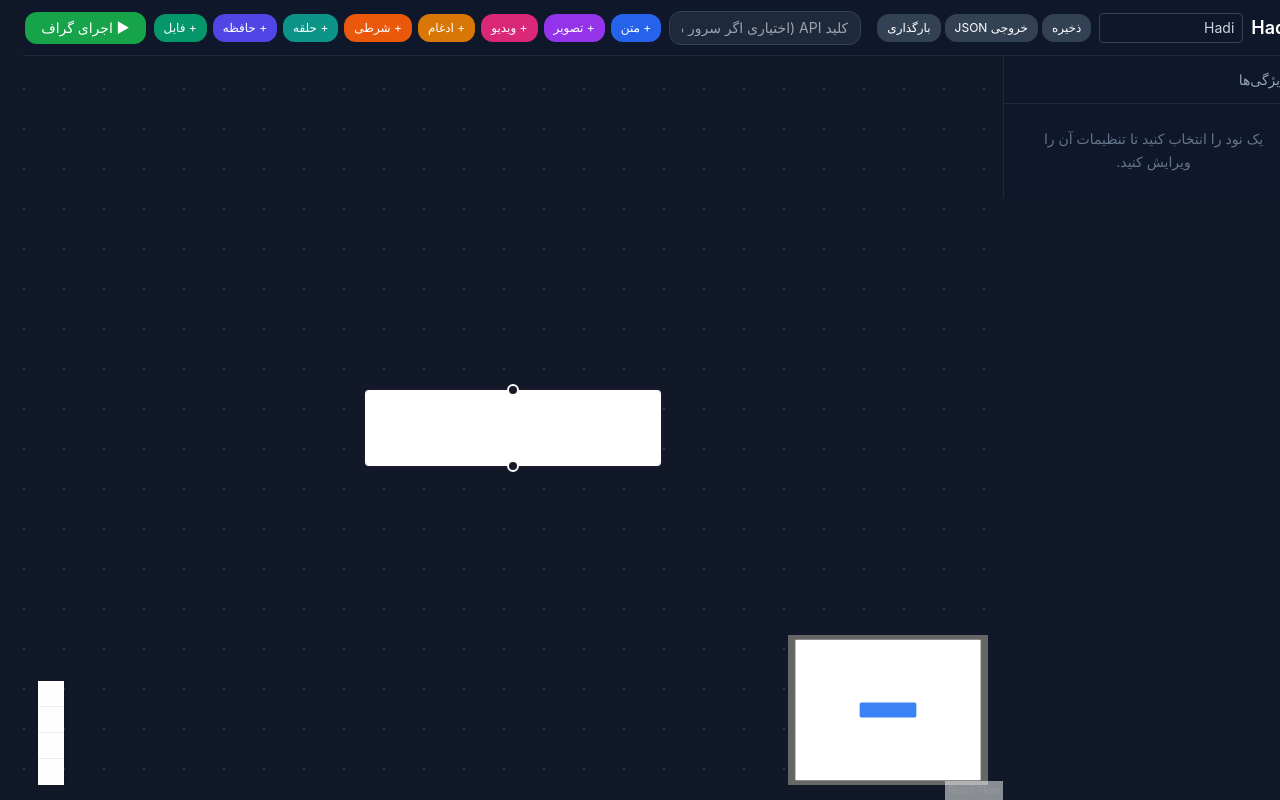
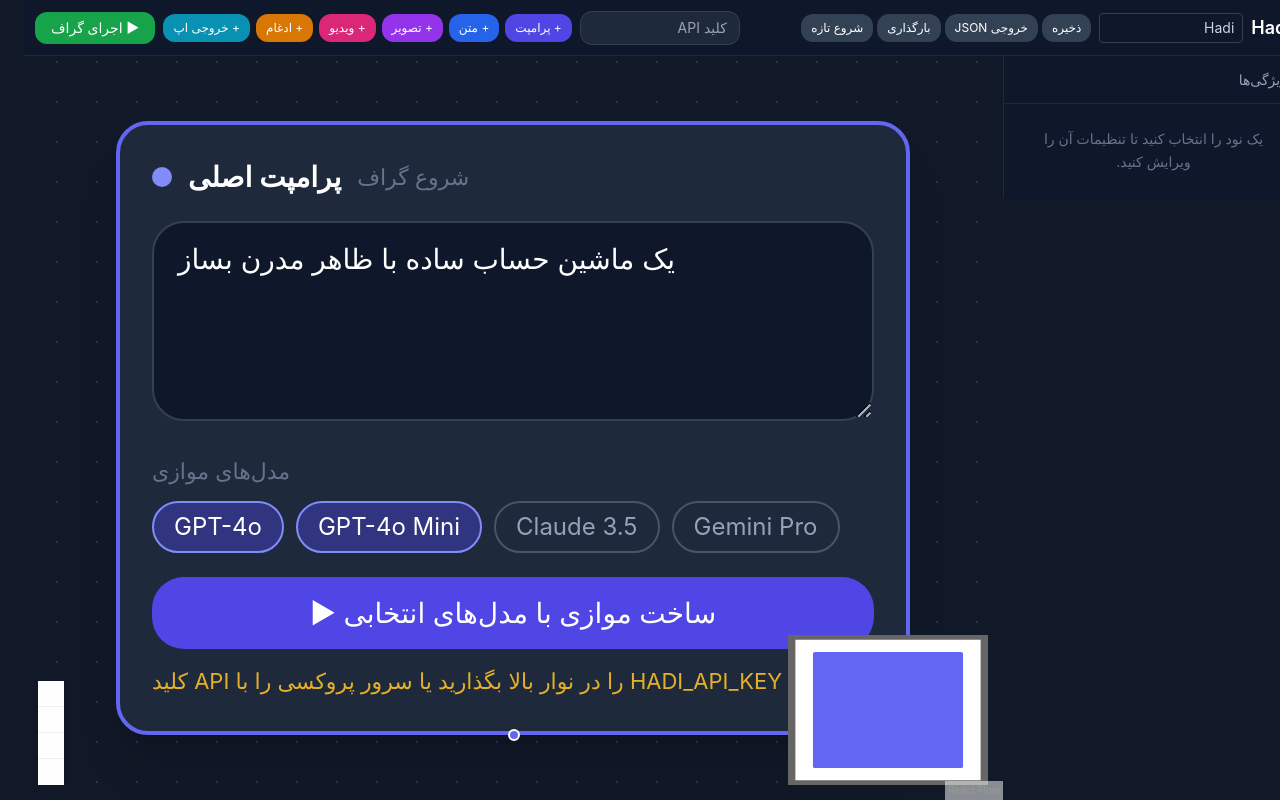
Before and after one commit to hamid19951995/hadi-canvas, a React (Vite) app: page / in a window 1280 px wide. Built offline with nearby package versions, Linux system fonts and the light colour scheme; the HTML template or start-up script is replaced by a standard one.

Commit message:
feat: register Prompt + AppOutput nodes; new project reset

```diff
--- a/src/App.tsx
+++ b/src/App.tsx
@@ -15,12 +15,15 @@ import { ConditionalNode } from './nodes/ConditionalNode'
 import { LoopNode } from './nodes/LoopNode'
 import { MemoryNode } from './nodes/MemoryNode'
 import { FileNode } from './nodes/FileNode'
+import { PromptNode } from './nodes/PromptNode'
+import { AppOutputNode } from './nodes/AppOutputNode'
 import { PropertiesPanel } from './components/PropertiesPanel'
 import { useCanvasStore } from './store/useCanvasStore'
 import { executeGraph, GraphCycleError } from './engine/graphEngine'
 import { readProjectFile } from './services/projectStorage'
 
 const nodeTypes: NodeTypes = {
+  prompt: PromptNode,
   text: TextNode,
   image: ImageNode,
   video: VideoNode,
@@ -29,9 +32,11 @@ const nodeTypes: NodeTypes = {
   loop: LoopNode,
   memory: MemoryNode,
   file: FileNode,
+  appOutput: AppOutputNode,
 }
 
 const NODE_COLORS: Record<string, string> = {
+  prompt: '#6366f1',
   text: '#3b82f6',
   image: '#8b5cf6',
   video: '#ec4899',
@@ -40,6 +45,7 @@ const NODE_COLORS: Record<string, string> = {
   loop: '#14b8a6',
   memory: '#6366f1',
   file: '#10b981',
+  appOutput: '#06b6d4',
 }
 
 export default function App() {
@@ -62,14 +68,17 @@ export default function App() {
     saveProject,
     loadProject,
     loadFromStorage,
+    setNodes,
+    setEdges,
   } = useCanvasStore()
 
   useEffect(() => {
-    loadFromStorage()
+    const loaded = loadFromStorage()
+    // if old project has no prompt node, keep it; user can «شروع تازه»
+    void loaded
   }, [loadFromStorage])
 
   const runGraph = useCallback(async () => {
-    // apiKey optional when server has HADI_API_KEY
     if (!nodes.length) {
       alert('نودی برای اجرا وجود ندارد')
       return
@@ -85,11 +94,8 @@ export default function App() {
         },
       })
     } catch (err) {
-      if (err instanceof GraphCycleError) {
-        alert(err.message)
-      } else {
-        alert(err instanceof Error ? err.message : 'خطا در اجرای گراف')
-      }
+      if (err instanceof GraphCycleError) alert(err.message)
+      else alert(err instanceof Error ? err.message : 'خطا در اجرای گراف')
     } finally {
       setIsRunning(false)
     }
@@ -116,6 +122,26 @@ export default function App() {
     e.target.value = ''
   }
 
+  const handleFresh = () => {
+    if (!confirm('بوم فعلی پاک شود و فقط پرامپت اصلی بماند؟')) return
+    localStorage.removeItem('hadi_canvas_project')
+    setNodes([
+      {
+        id: 'prompt',
+        type: 'prompt',
+        position: { x: 280, y: 40 },
+        data: {
+          label: 'پرامپت اصلی',
+          prompt: 'یک ماشین حساب ساده با ظاهر مدرن بساز',
+          models: ['gpt-4o', 'gpt-4o-mini'],
+          status: 'empty',
+        },
+      },
+    ])
+    setEdges([])
+    setSelectedNodeId(null)
+  }
+
   const randomPos = () => ({
     x: 80 + Math.random() * 400,
     y: 80 + Math.random() * 300,
@@ -137,6 +163,7 @@ export default function App() {
           <button onClick={handleSave} className="bg-slate-700 hover:bg-slate-600 text-white text-xs px-2.5 py-1.5 rounded-lg">ذخیره</button>
           <button onClick={handleExport} className="bg-slate-700 hover:bg-slate-600 text-white text-xs px-2.5 py-1.5 rounded-lg">خروجی JSON</button>
           <button onClick={handleImportClick} className="bg-slate-700 hover:bg-slate-600 text-white text-xs px-2.5 py-1.5 rounded-lg">بارگذاری</button>
+          <button onClick={handleFresh} className="bg-slate-700 hover:bg-slate-600 text-white text-xs px-2.5 py-1.5 rounded-lg">شروع تازه</button>
           <input ref={fileInputRef} type="file" accept=".json,.hadi.json,application/json" className="hidden" onChange={handleFileChange} />
         </div>
 
@@ -144,21 +171,19 @@ export default function App() {
 
         <input
           type="password"
-          placeholder="کلید API (اختیاری اگر سرور دارد)"
+          placeholder="کلید API"
           value={apiKey}
           onChange={(e) => setApiKey(e.target.value)}
-          className="bg-slate-800 text-white text-sm rounded-lg px-3 py-1.5 w-48 border border-slate-700 focus:outline-none focus:border-blue-500 shrink-0"
+          className="bg-slate-800 text-white text-sm rounded-lg px-3 py-1.5 w-40 border border-slate-700 focus:outline-none focus:border-blue-500 shrink-0"
         />
 
         <div className="flex gap-1.5 shrink-0">
+          <button onClick={() => addNode('prompt', randomPos())} className="bg-indigo-600 hover:bg-indigo-500 text-white text-xs px-2.5 py-1.5 rounded-lg">+ پرامپت</button>
           <button onClick={() => addNode('text', randomPos())} className="bg-blue-600 hover:bg-blue-500 text-white text-xs px-2.5 py-1.5 rounded-lg">+ متن</button>
           <button onClick={() => addNode('image', randomPos())} className="bg-purple-600 hover:bg-purple-500 text-white text-xs px-2.5 py-1.5 rounded-lg">+ تصویر</button>
           <button onClick={() => addNode('video', randomPos())} className="bg-pink-600 hover:bg-pink-500 text-white text-xs px-2.5 py-1.5 rounded-lg">+ ویدیو</button>
           <button onClick={() => addNode('merge', randomPos())} className="bg-amber-600 hover:bg-amber-500 text-white text-xs px-2.5 py-1.5 rounded-lg">+ ادغام</button>
-          <button onClick={() => addNode('conditional', randomPos())} className="bg-orange-600 hover:bg-orange-500 text-white text-xs px-2.5 py-1.5 rounded-lg">+ شرطی</button>
-          <button onClick={() => addNode('loop', randomPos())} className="bg-teal-600 hover:bg-teal-500 text-white text-xs px-2.5 py-1.5 rounded-lg">+ حلقه</button>
-          <button onClick={() => addNode('memory', randomPos())} className="bg-indigo-600 hover:bg-indigo-500 text-white text-xs px-2.5 py-1.5 rounded-lg">+ حافظه</button>
-          <button onClick={() => addNode('file', randomPos())} className="bg-emerald-600 hover:bg-emerald-500 text-white text-xs px-2.5 py-1.5 rounded-lg">+ فایل</button>
+          <button onClick={() => addNode('appOutput', randomPos())} className="bg-cyan-600 hover:bg-cyan-500 text-white text-xs px-2.5 py-1.5 rounded-lg">+ خروجی اپ</button>
         </div>
 
         <button
@@ -170,7 +195,6 @@ export default function App() {
         </button>
       </div>
 
-      {/* LTR shell so panel stays on the physical right */}
       <div className="flex-1 flex min-h-0" dir="ltr">
         <div className="flex-1 min-w-0">
           <ReactFlow
```
